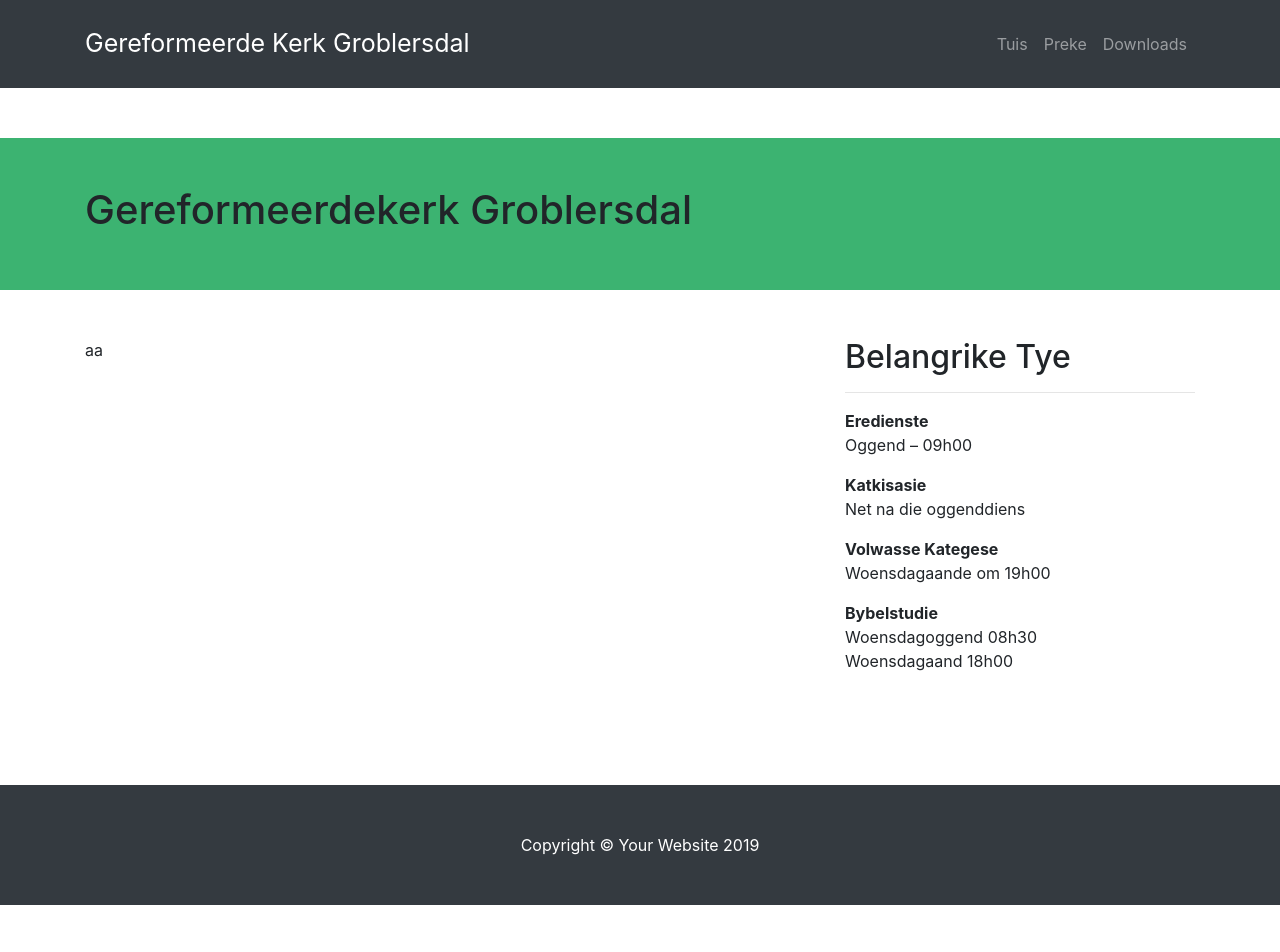
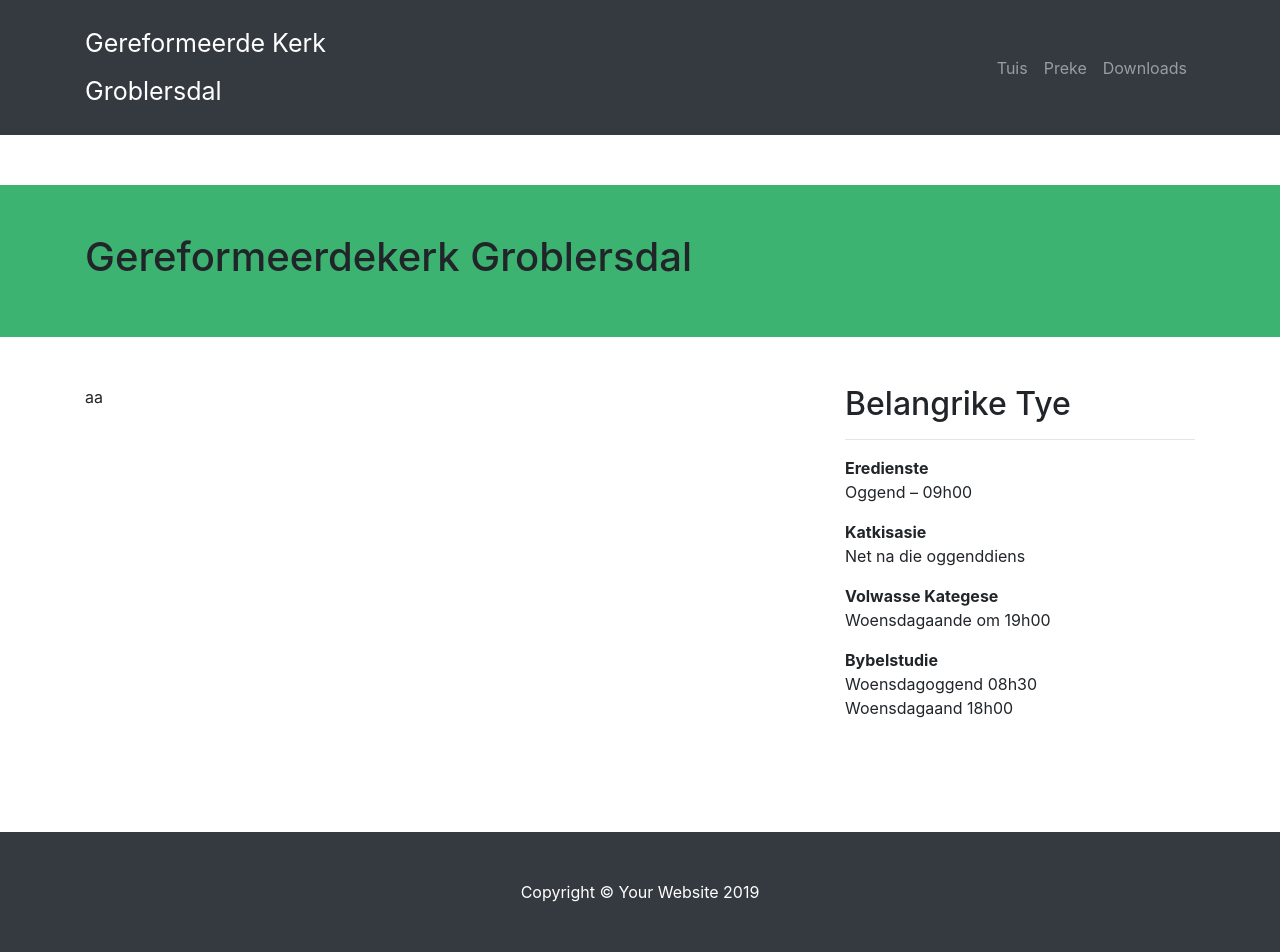
Before and after one commit to sharu725/business-frontpage, a Jekyll site: the page built from downloads/readme.md, in a window 1280 px wide. Built offline with Jekyll 4.4.1, drawn with Linux system fonts in a browser that asks for light colours; nearby versions of some CDN libraries; our own code applies the rules of GitHub Pages for plain Markdown files; library files that are not in the unit come from our copies; comment, search, counter and statistics services are not loaded; before the commit the page ends 905 px from its top, so only the background shows below that.

Commit message:
Update navigation.html

```diff
--- a/_includes/navigation.html
+++ b/_includes/navigation.html
@@ -1,7 +1,10 @@
 <!-- Navigation -->
 <nav class="navbar navbar-expand-lg navbar-dark bg-dark" style="padding-top: 20px;padding-bottom: 20px;margin-bottom: 50px;">
   <div class="container">
-    <a class="navbar-brand js-scroll-trigger nav-title-text" href="{{ site.baseurl }}/">Gereformeerde Kerk Groblersdal</a>
+    <div>
+      <a class="navbar-brand js-scroll-trigger" href="{{ site.baseurl }}/">Gereformeerde Kerk</a></br>
+      <a class="navbar-brand js-scroll-trigger" href="{{ site.baseurl }}/">Groblersdal</a>
+    </div>
     <button
       class="navbar-toggler ml-auto"
       type="button"
```
